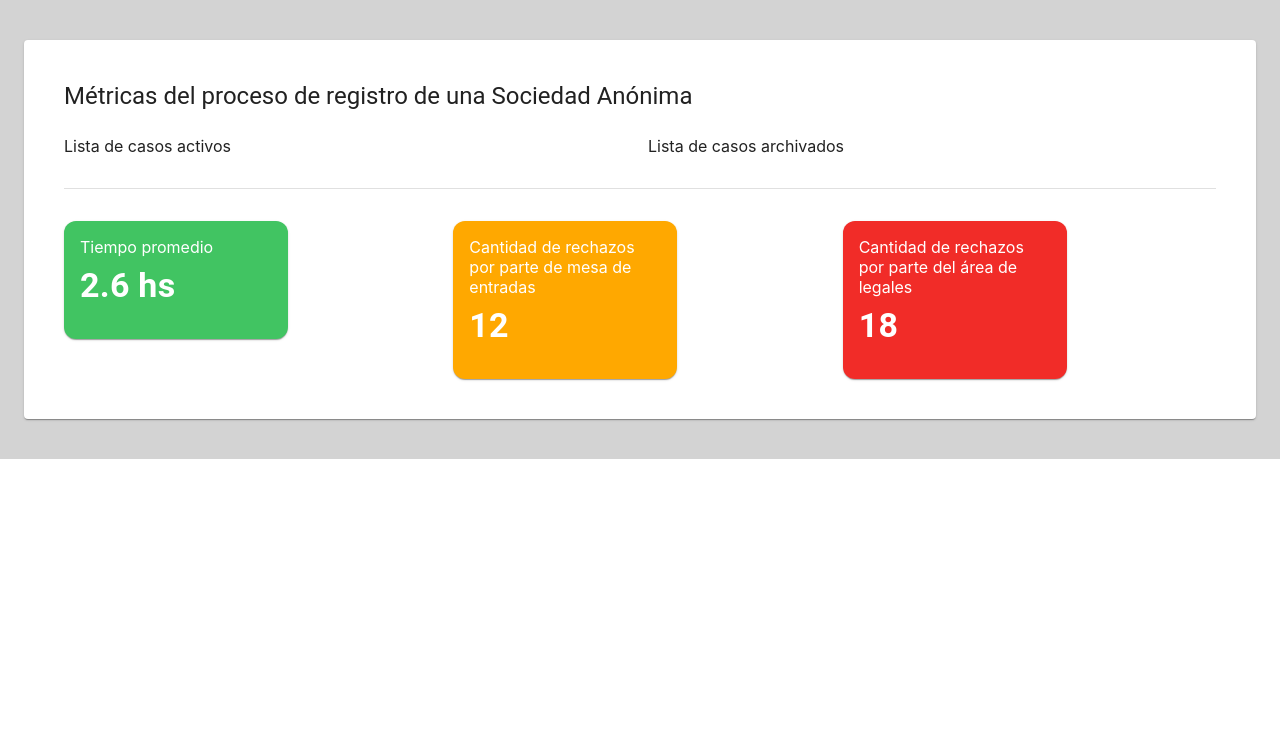
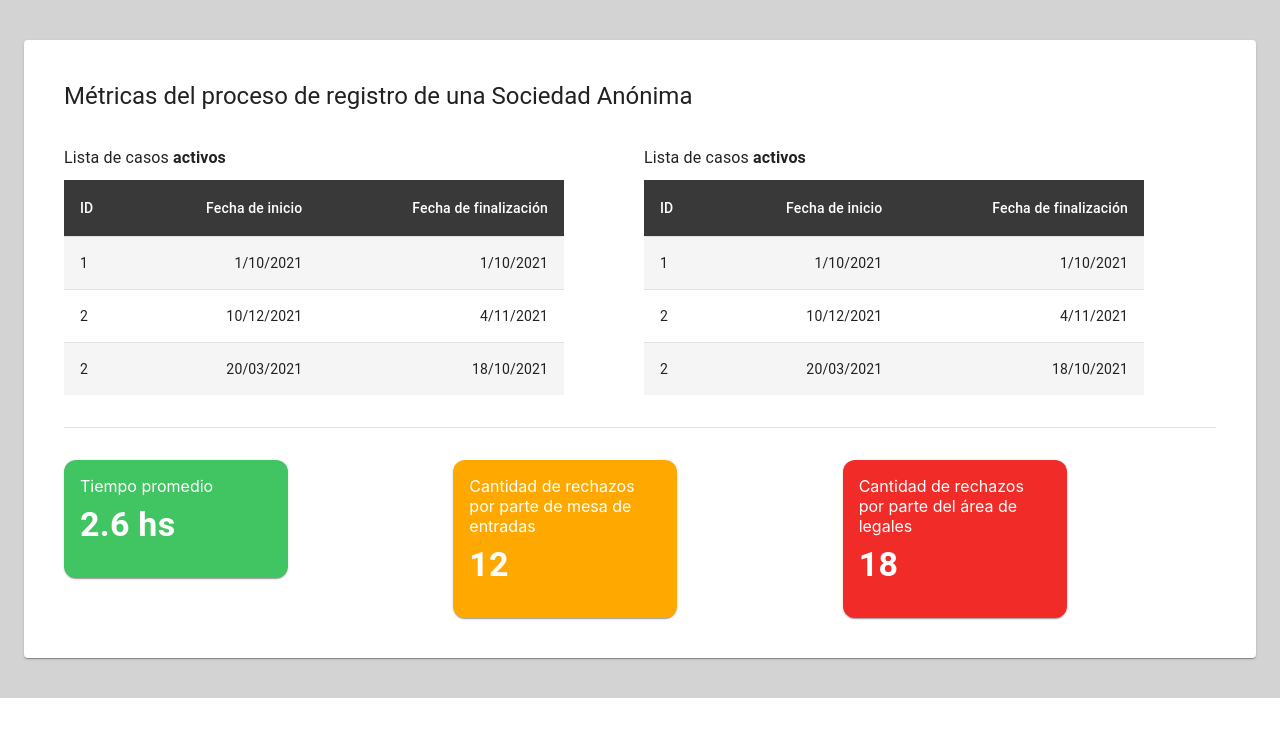
Before and after one commit to tadeovelis/dssd-unlp-2021-grupo11-monitoreo-service-frontend, a React (Create React App) app: page /dashboard in a window 1280 px wide. Shown: the top 736 px of the page. Built offline with nearby package versions, Linux system fonts and the light colour scheme.

Commit message:
Agregar tablas hardcodeadas para mostrar los casos

```diff
--- /dev/null
+++ b/src/components/ListaActiveCases.js
@@ -0,0 +1,31 @@
+import { Typography } from "@mui/material";
+import { Box } from "@mui/system";
+import ListaCasos from "./ListaCasos";
+
+
+export default function ListaActiveCases(props) {
+
+    function createData(id, fecha_inicio, fecha_finalizacion) {
+        return { id, fecha_inicio, fecha_finalizacion };
+    }
+
+    const rows = [
+        createData(1, "1/10/2021", "1/10/2021"),
+        createData(2, "10/12/2021", "4/11/2021"),
+        createData(2, "20/03/2021", "18/10/2021"),
+    ];
+
+    return (
+        <Box>
+            <Typography
+                variant="subtitle1"
+                sx={{ my: 1 }}
+            >
+                Lista de casos <b>activos</b>
+            </Typography>
+            <ListaCasos
+                rows={rows}
+            />
+        </Box>
+    )
+}
--- /dev/null
+++ b/src/components/ListaArchivedCases.js
@@ -0,0 +1,31 @@
+import { Typography } from "@mui/material";
+import { Box } from "@mui/system";
+import ListaCasos from "./ListaCasos";
+
+
+export default function ListaArchivedCases(props) {
+
+    function createData(id, fecha_inicio, fecha_finalizacion) {
+        return { id, fecha_inicio, fecha_finalizacion };
+    }
+
+    const rows = [
+        createData(1, "1/10/2021", "1/10/2021"),
+        createData(2, "10/12/2021", "4/11/2021"),
+        createData(2, "20/03/2021", "18/10/2021"),
+    ];
+
+    return (
+        <Box>
+            <Typography
+                variant="subtitle1"
+                sx={{ my: 1 }}
+            >
+                Lista de casos <b>activos</b>
+            </Typography>
+            <ListaCasos
+                rows={rows}
+            />
+        </Box>
+    )
+}
--- /dev/null
+++ b/src/components/ListaCasos.js
@@ -0,0 +1,54 @@
+import { Table, TableBody, TableCell, tableCellClasses, TableHead, TableRow } from "@mui/material";
+import { styled } from '@mui/material/styles';
+
+
+const StyledTableCell = styled(TableCell)(({ theme }) => ({
+    [`&.${tableCellClasses.head}`]: {
+      backgroundColor: "#393939",
+      color: theme.palette.common.white,
+    },
+    [`&.${tableCellClasses.body}`]: {
+      fontSize: 14,
+    },
+  }));
+
+  const StyledTableRow = styled(TableRow)(({ theme }) => ({
+    '&:nth-of-type(odd)': {
+      backgroundColor: theme.palette.action.hover,
+    },
+    // hide last border
+    '&:last-child td, &:last-child th': {
+      border: 0,
+    },
+  }));
+
+export default function ListaCasos(props) {
+
+    const rows = props.rows;
+
+    return (
+        <Table sx={{ minWidth: 500 }}>
+            <TableHead>
+                <TableRow>
+                    <StyledTableCell>ID</StyledTableCell>
+                    <StyledTableCell align="right">Fecha de inicio</StyledTableCell>
+                    <StyledTableCell align="right">Fecha de finalización</StyledTableCell>
+                </TableRow>
+            </TableHead>
+            <TableBody>
+                {rows.map((row) => (
+                    <StyledTableRow
+                        key={row.name}
+                        sx={{ '&:last-child td, &:last-child th': { border: 0 } }}
+                    >
+                        <StyledTableCell component="th" scope="row">
+                            {row.id}
+                        </StyledTableCell>
+                        <StyledTableCell align="right">{row.fecha_inicio}</StyledTableCell>
+                        <StyledTableCell align="right">{row.fecha_finalizacion}</StyledTableCell>
+                    </StyledTableRow>
+                ))}
+            </TableBody>
+        </Table>
+    )
+}
--- a/src/views/Dashboard.js
+++ b/src/views/Dashboard.js
@@ -1,6 +1,8 @@
 import { Card, CardContent, Divider, Grid, Paper, Typography } from "@mui/material";
 import { Box } from "@mui/system";
 import CardMetrica from "../components/CardMetrica";
+import ListaActiveCases from "../components/ListaActiveCases";
+import ListaArchivedCases from "../components/ListaArchivedCases";
 
 
 export default function Dashboard(props) {
@@ -23,20 +25,23 @@ export default function Dashboard(props) {
                     Métricas del proceso de registro de una Sociedad Anónima
                 </Typography>
 
-                {/* Grid de las dos listas */}
-                <Grid container spacing={2}
+                {/* Box de las dos listas */}
+                <Box
                     sx={{
-                        mb: 4
+                        mb: 4,
+                        display: 'flex',
+                        gap: 10
                     }}
                 >
-                    <Grid item xs={6}>
-                        <span>Lista de casos activos</span>
-                    </Grid>
-                    <Grid item xs={6}>
-                        <span>Lista de casos archivados</span>
-                    </Grid>
-                </Grid>
+                    <Box>
+                        <ListaActiveCases />
+                    </Box>
+                    <Box>
+                        <ListaArchivedCases />
+                    </Box>
+                </Box>
 
+                {/* Divider para separar */}
                 <Divider
                     sx={{
                         my: 4
```
